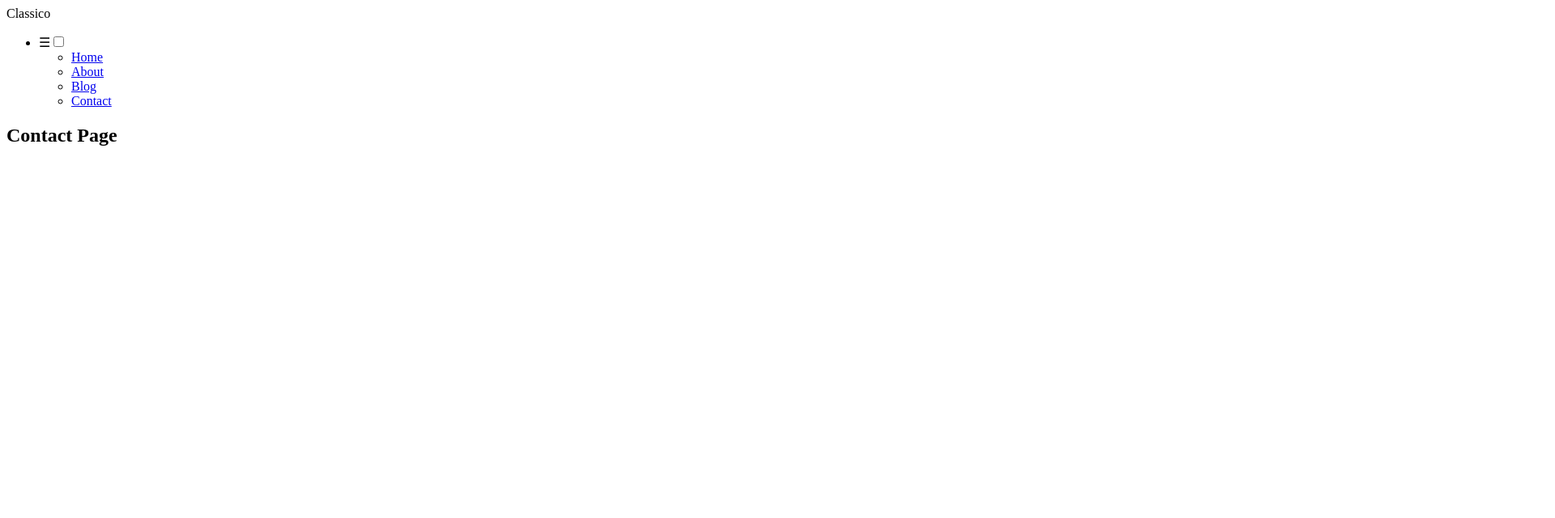
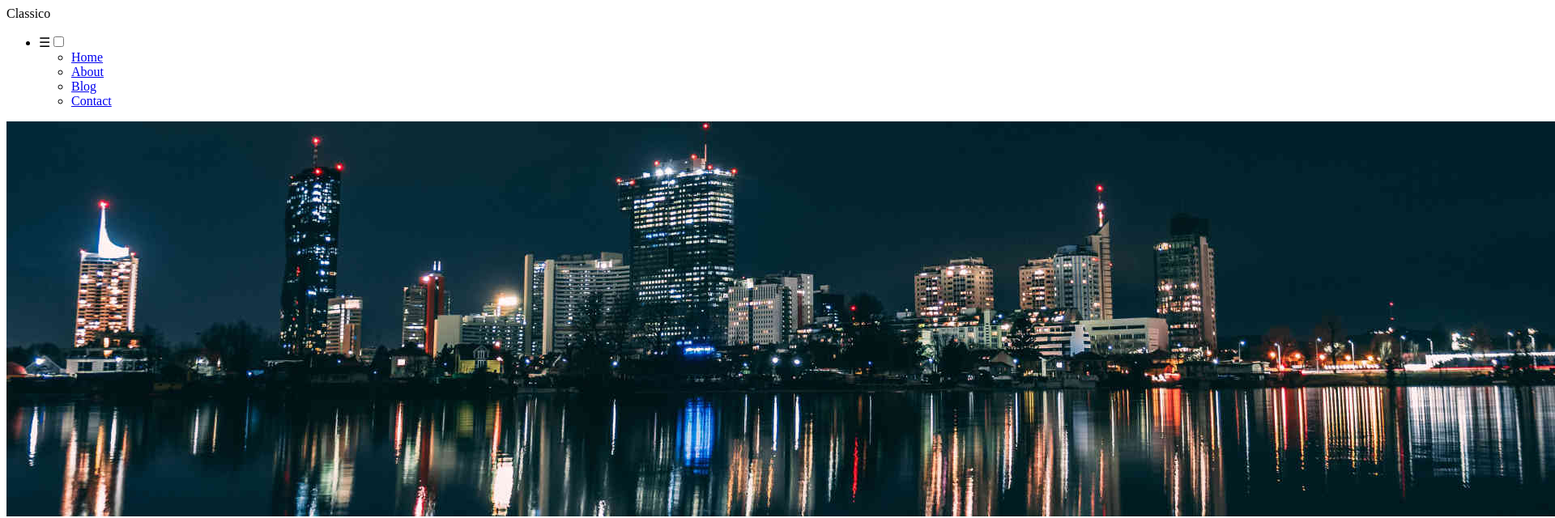
Before and after one commit to lacyjpr/classico, a React app: page /contact in a window 1280 px wide. Shown: the top 640 px of the page at 81% size, 1920 px wide, since content can reach past the window. Built offline with nearby package versions, Linux system fonts and the light colour scheme; the HTML template or start-up script is replaced by a standard one.

Commit message:
Add image to Contact component

```diff
--- a/src/containers/Contact.jsx
+++ b/src/containers/Contact.jsx
@@ -1,7 +1,14 @@
 import React from 'react';
 
+import contactImg from '../assets/contact.jpg';
+
 const Contact = () => (
-  <div>
+  <div className="contact">
+    <img
+      className="contact__image"
+      alt="city at night reflected in water"
+      src={contactImg}
+    />
     <h2>Contact Page</h2>
   </div>
 );
--- a/src/style.scss
+++ b/src/style.scss
@@ -176,3 +176,17 @@ body {
     text-align: center;
   }
 }
+
+.contact {
+  grid-column: 1 / 13;
+  grid-row: 2 / 3;
+
+  &__image {
+    width: 100%;
+    height: auto;
+  }
+
+  h2 {
+    text-align: center;
+  }
+}
```
Also changed, not shown: src/assets/contact.jpg (added).
